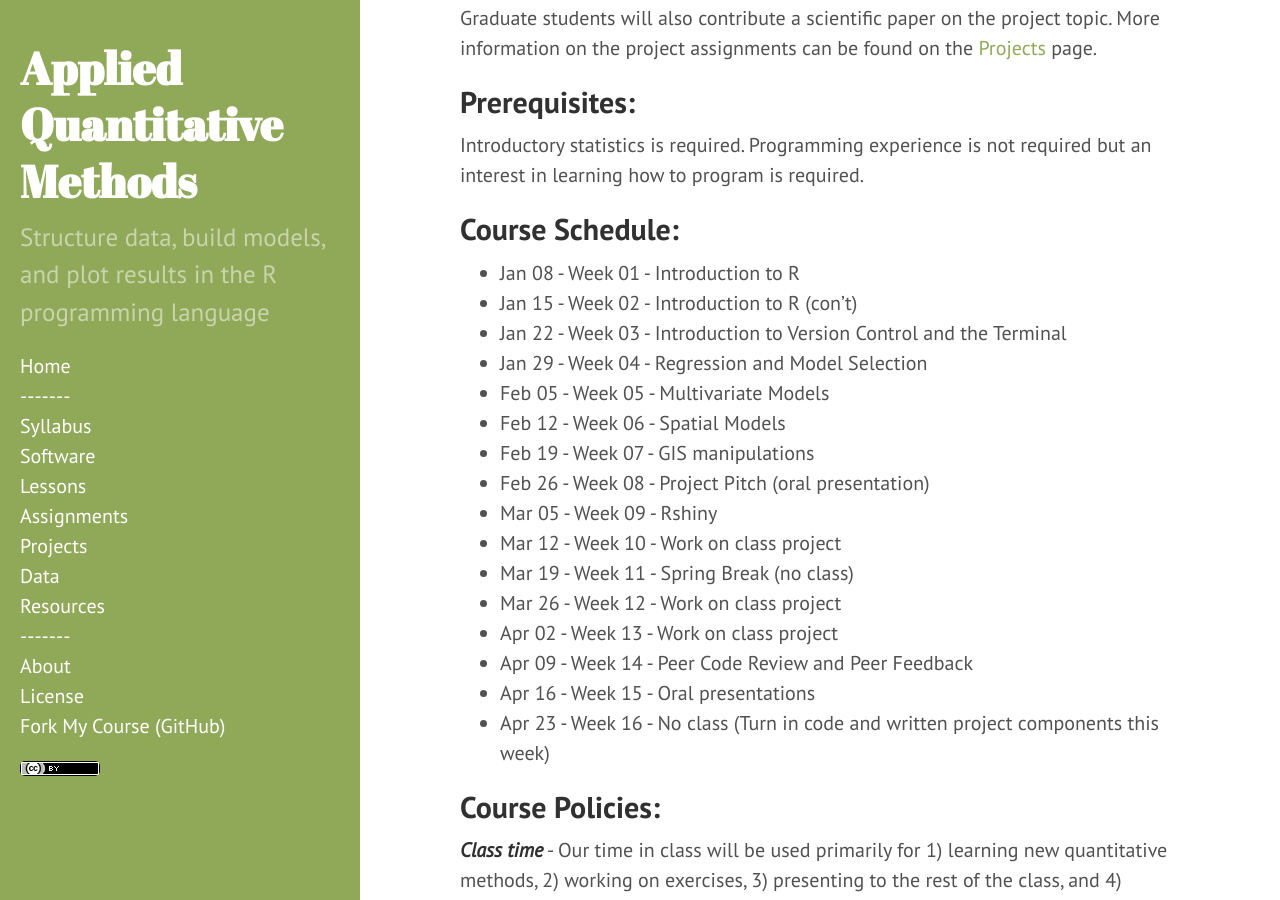
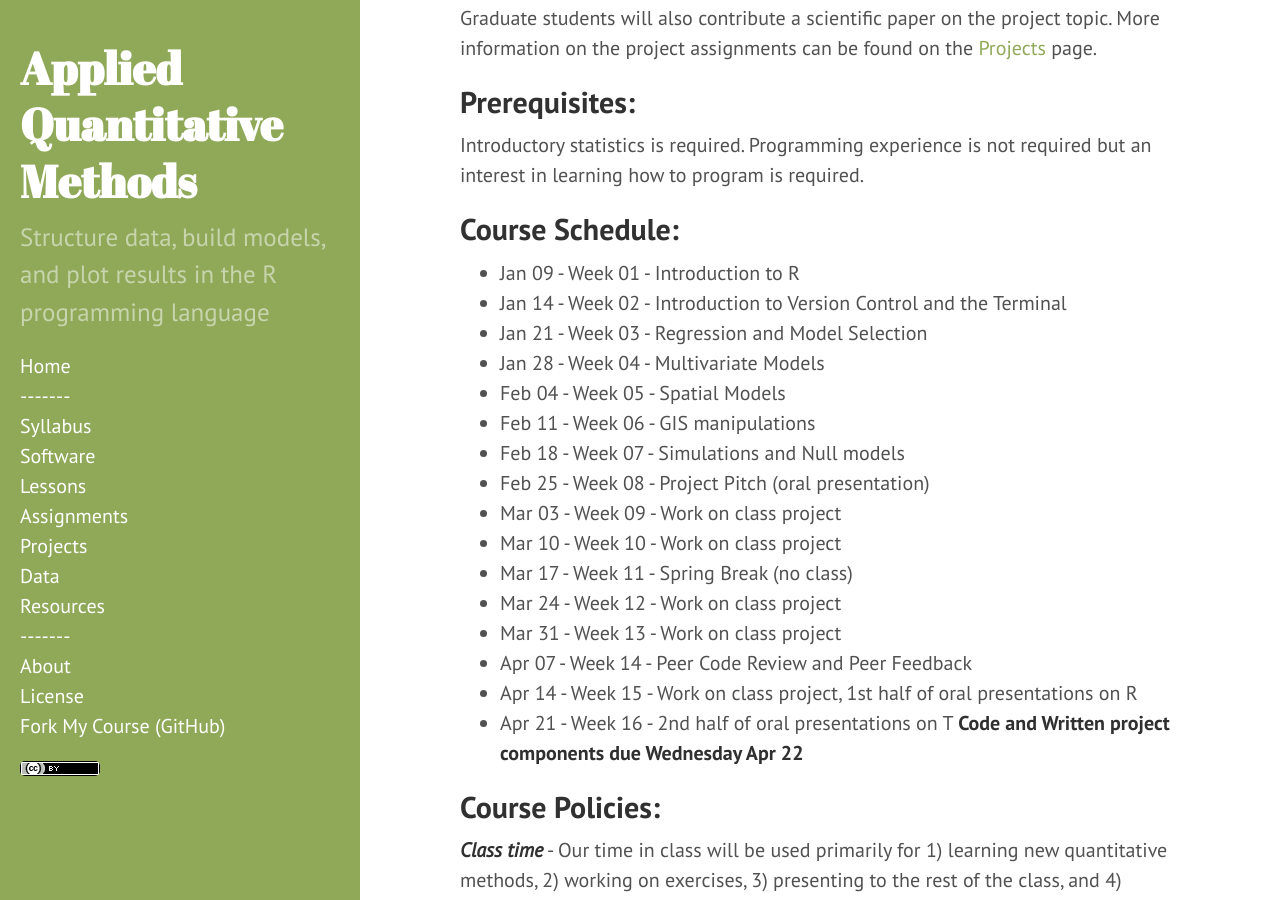
Before and after one commit to dmcglinn/quant_methods, a Jekyll site: the page built from syllabus.md, in a window 1280 px wide and 900 px high, scrolled down 2096 px. Built offline with Jekyll 4.4.1, drawn with Linux system fonts in a browser that asks for light colours; some of the changed text lies outside the part shown.

Commit message:
Update the syllabus for 2020

```diff
--- a/syllabus.md
+++ b/syllabus.md
@@ -86,22 +86,23 @@ an interest in learning how to program is required.
 
 Course Schedule:
 ----------------
-* Jan 08 - Week 01 - Introduction to R
-* Jan 15 - Week 02 - Introduction to R (con't)
-* Jan 22 - Week 03 - Introduction to Version Control and the Terminal
-* Jan 29 - Week 04 - Regression and Model Selection
-* Feb 05 - Week 05 - Multivariate Models
-* Feb 12 - Week 06 - Spatial Models
-* Feb 19 - Week 07 - GIS manipulations
-* Feb 26 - Week 08 - Project Pitch (oral presentation)
-* Mar 05 - Week 09 - Rshiny
-* Mar 12 - Week 10 - Work on class project
-* Mar 19 - Week 11 - Spring Break (no class)
-* Mar 26 - Week 12 - Work on class project
-* Apr 02 - Week 13 - Work on class project
-* Apr 09 - Week 14 - Peer Code Review and Peer Feedback
-* Apr 16 - Week 15 - Oral presentations
-* Apr 23 - Week 16 - No class (Turn in code and written project components this week)
+* Jan 09 - Week 01 - Introduction to R
+* Jan 14 - Week 02 - Introduction to Version Control and the Terminal
+* Jan 21 - Week 03 - Regression and Model Selection
+* Jan 28 - Week 04 - Multivariate Models
+* Feb 04 - Week 05 - Spatial Models
+* Feb 11 - Week 06 - GIS manipulations
+* Feb 18 - Week 07 - Simulations and Null models
+* Feb 25 - Week 08 - Project Pitch (oral presentation)
+* Mar 03 - Week 09 - Work on class project
+* Mar 10 - Week 10 - Work on class project
+* Mar 17 - Week 11 - Spring Break (no class)
+* Mar 24 - Week 12 - Work on class project
+* Mar 31 - Week 13 - Work on class project
+* Apr 07 - Week 14 - Peer Code Review and Peer Feedback
+* Apr 14 - Week 15 - Work on class project, 1st half of oral presentations on R
+* Apr 21 - Week 16 - 2nd half of oral presentations on T
+**Code and Written project components due Wednesday Apr 22**
 
 Course Policies:
 ---------------
```
Also changed, not shown: other parts of syllabus.md (+3 -3 lines).
